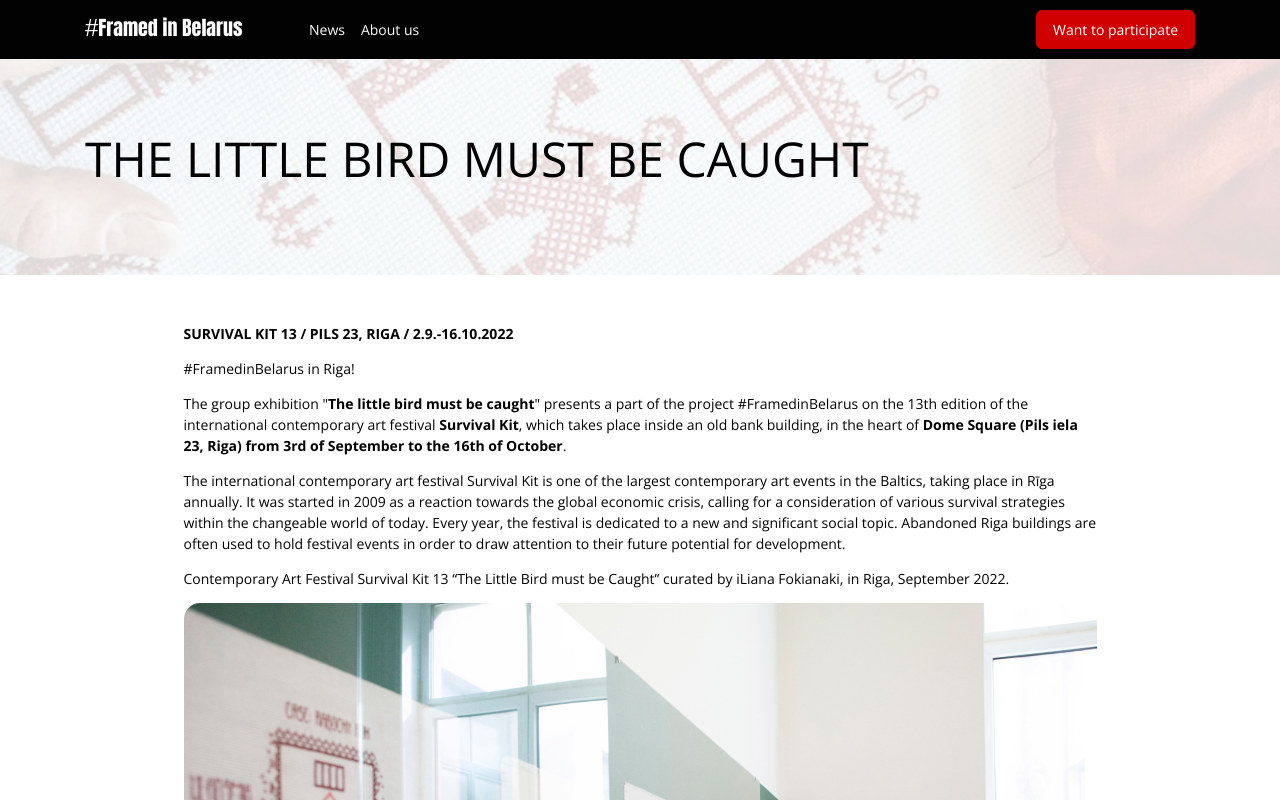
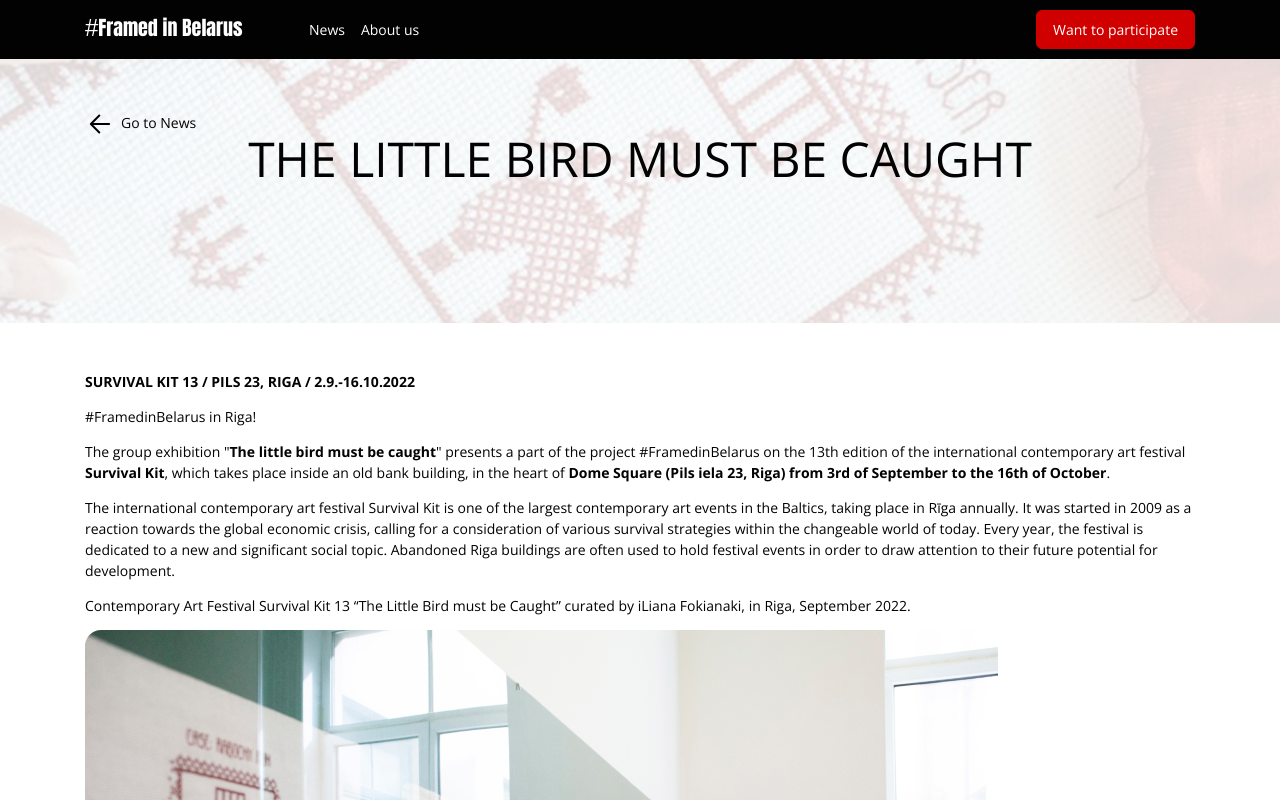
Before and after one commit to davidlipkovic/framed-in-belarus-nuxt, a Nuxt app: page /News/the-little-bird-must-be-caught in a window 1280 px wide. Shown: the top 800 px of the page. Built offline with nearby package versions, Linux system fonts and the light colour scheme.

Commit message:
+ GoToNews

```diff
--- a/lang/en.json
+++ b/lang/en.json
@@ -36,5 +36,6 @@
     "newsPageArticle1Perex": "The group exhibition \"The little bird must be caught\" presents a part of the project #FramedinBelarus on the 13th edition of the international contemporary art festival Survival Kit, which takes place inside an old bank building, in the heart of Dome Square (Pils iela 23, Riga) from 3rd of September to the 16th of October.",
     "newsPageArticle2Title": "STITCHED FREEDOM: “FRAMED IN BELARUS” PROJECT",
     "newsPageArticle2Perex": "Stitchit art group is going to lead a workshop in Riga.",
-    "newsPage1": "On the 1st and 2nd of October at 2 pm EET you are invited to participate in a stitching workshop \"Stitched Freedom: ‘Framed in Belarus’ project\" led by art group \"Stitchit\" – Rufina Bazlova and Sofia Tocar. The workshop is a part of the Survival Kit festival program."
+    "newsPage1": "On the 1st and 2nd of October at 2 pm EET you are invited to participate in a stitching workshop \"Stitched Freedom: ‘Framed in Belarus’ project\" led by art group \"Stitchit\" – Rufina Bazlova and Sofia Tocar. The workshop is a part of the Survival Kit festival program.",
+    "GoToNews" : "Go to News"
 }
--- a/pages/News/News.scss
+++ b/pages/News/News.scss
@@ -1,14 +1,11 @@
 @import "../../assets/style/globalPartials/variables.scss";
 
 
-.News.content {
+.News {
   img {
-    max-width: 440px;
+    max-width: 100%;
     height: auto;
     border-radius: 16px;
-  }
-  img.big {
-    max-width: 100%;
   }
   .images {
     display: grid;
@@ -26,6 +23,18 @@
     }
   }
 }
+a.GoToNews {
+  display: block;
+  height: 1.875rem;
+  padding-left: 2.25rem;
+  padding-top: 0.188rem;
+  position: absolute;
+  top: -0.875rem;
+  font-size: 0.875rem;
+  text-decoration: none;
+  background: url(../../assets/media/img/arrow_back.svg) 0% 0% no-repeat;
+}
+
 @media screen and (min-width: 540px) and (max-width: $br-point-desktop) {
   .Article {
     > * {
@@ -34,7 +43,7 @@
       margin-right: auto;
     }
   }
-  .News.content {
+  .News {
     .images {
       grid-template-columns: 1fr 1fr;
     }
@@ -51,10 +60,12 @@
       }
     }
   }
-  .News.content {
-    width: 57.063rem;
-    .images {
-      grid-template-columns: repeat(2, 440px);
+  .News {
+    .content {
+      width: 57.063rem;
+      .images {
+        grid-template-columns: repeat(2, 440px);
+      }
     }
   }
   .news {
--- a/pages/News/the-little-bird-must-be-caught/index.vue
+++ b/pages/News/the-little-bird-must-be-caught/index.vue
@@ -2,11 +2,18 @@
 
 <template>
   <main class="Content">
-    <article class="news">
-      <h1 class="Title">
-        <span class="content">THE LITTLE BIRD MUST BE CAUGHT</span>
-      </h1>
-      <div class="News content">
+    <article>
+      <div class="Title">
+        <div class="content">
+          <h1 class="content News">THE LITTLE BIRD MUST BE CAUGHT</h1>
+          <nuxt-link
+            to="/News"
+            class="GoToNews">
+            {{ $t('GoToNews') }}
+          </nuxt-link>
+        </div>
+      </div>
+      <div class="content News">
         <p class="b">SURVIVAL KIT 13 / PILS 23, RIGA / 2.9.-16.10.2022</p>
         <p>#FramedinBelarus in Riga!</p>
         <p>The group exhibition "<strong class="b">The little bird must be caught</strong>" presents a part of the project #FramedinBelarus on the 13th edition of the international contemporary art festival <strong class="b">Survival Kit</strong>, which takes place inside an old bank building, in the heart of <strong class="b">Dome Square (Pils iela 23, Riga) from 3rd of September to the 16th of October</strong>. </p>
@@ -16,20 +23,20 @@
         <p>Photo credit: Kristīne Madjare / Latvian Centre for Contemporary Art</p>
         <p>Read more: <a href="https://lcca.lv/en/survival-kit/">lcca.lv</a> / <a href="https://www.facebook.com/survivalkit.lv">Facebook</a> / <a href="https://www.instagram.com/latviancentre4contemporaryart">Instagram</a></p>
         <div class="images">
-          <a href="../../../assets/media/img/news/the-little-bird-must-be-caught/1.jpg" target="_blank" class="preview"><img class="img big" alt="Photo credit: Sergei Shabohin" src="../../../assets/media/img/news/the-little-bird-must-be-caught/1_preview.jpg"></a>
-          <a href="../../../assets/media/img/news/the-little-bird-must-be-caught/2.jpg" target="_blank" class="preview"><img class="img big" alt="Photo credit: Sergei Shabohin" src="../../../assets/media/img/news/the-little-bird-must-be-caught/2_preview.jpg"></a>
-          <a href="../../../assets/media/img/news/the-little-bird-must-be-caught/3.jpg" target="_blank" class="preview"><img class="img big" alt="Photo credit: Sergei Shabohin" src="../../../assets/media/img/news/the-little-bird-must-be-caught/3_preview.jpg"></a>
-          <a href="../../../assets/media/img/news/the-little-bird-must-be-caught/4.jpg" target="_blank" class="preview"><img class="img big" alt="Photo credit: Sergei Shabohin" src="../../../assets/media/img/news/the-little-bird-must-be-caught/4_preview.jpg"></a>
-          <a href="../../../assets/media/img/news/the-little-bird-must-be-caught/5.jpg" target="_blank" class="preview"><img class="img big" alt="Photo credit: Sergei Shabohin" src="../../../assets/media/img/news/the-little-bird-must-be-caught/5_preview.jpg"></a>
-          <a href="../../../assets/media/img/news/the-little-bird-must-be-caught/6.jpg" target="_blank" class="preview"><img class="img big" alt="Photo credit: Sergei Shabohin" src="../../../assets/media/img/news/the-little-bird-must-be-caught/6_preview.jpg"></a>
-          <a href="../../../assets/media/img/news/the-little-bird-must-be-caught/7.jpg" target="_blank" class="preview"><img class="img big" alt="Photo credit: Sergei Shabohin" src="../../../assets/media/img/news/the-little-bird-must-be-caught/7_preview.jpg"></a>
-          <a href="../../../assets/media/img/news/the-little-bird-must-be-caught/8.jpg" target="_blank" class="preview"><img class="img big" alt="Photo credit: Sergei Shabohin" src="../../../assets/media/img/news/the-little-bird-must-be-caught/8_preview.jpg"></a>
-          <a href="../../../assets/media/img/news/the-little-bird-must-be-caught/9.jpg" target="_blank" class="preview"><img class="img big" alt="Photo credit: Sergei Shabohin" src="../../../assets/media/img/news/the-little-bird-must-be-caught/9_preview.jpg"></a>
-          <a href="../../../assets/media/img/news/the-little-bird-must-be-caught/10.jpg" target="_blank" class="preview"><img class="img big" alt="Photo credit: Sergei Shabohin" src="../../../assets/media/img/news/the-little-bird-must-be-caught/10_preview.jpg"></a>
-          <a href="../../../assets/media/img/news/the-little-bird-must-be-caught/11.jpg" target="_blank" class="preview"><img class="img big" alt="Photo credit: Sergei Shabohin" src="../../../assets/media/img/news/the-little-bird-must-be-caught/11_preview.jpg"></a>
-          <a href="../../../assets/media/img/news/the-little-bird-must-be-caught/12.jpg" target="_blank" class="preview"><img class="img big" alt="Photo credit: Sergei Shabohin" src="../../../assets/media/img/news/the-little-bird-must-be-caught/12_preview.jpg"></a>
-          <a href="../../../assets/media/img/news/the-little-bird-must-be-caught/13.jpg" target="_blank" class="preview"><img class="img big" alt="Photo credit: Sergei Shabohin" src="../../../assets/media/img/news/the-little-bird-must-be-caught/13_preview.jpg"></a>
-          <a href="../../../assets/media/img/news/the-little-bird-must-be-caught/14.jpg" target="_blank" class="preview"><img class="img big" alt="Photo credit: Sergei Shabohin" src="../../../assets/media/img/news/the-little-bird-must-be-caught/14_preview.jpg"></a>
+          <a href="../../../assets/media/img/news/the-little-bird-must-be-caught/1.jpg" target="_blank" class="preview"><img class="img" alt="Photo credit: Sergei Shabohin" src="../../../assets/media/img/news/the-little-bird-must-be-caught/1_preview.jpg"></a>
+          <a href="../../../assets/media/img/news/the-little-bird-must-be-caught/2.jpg" target="_blank" class="preview"><img class="img" alt="Photo credit: Sergei Shabohin" src="../../../assets/media/img/news/the-little-bird-must-be-caught/2_preview.jpg"></a>
+          <a href="../../../assets/media/img/news/the-little-bird-must-be-caught/3.jpg" target="_blank" class="preview"><img class="img" alt="Photo credit: Sergei Shabohin" src="../../../assets/media/img/news/the-little-bird-must-be-caught/3_preview.jpg"></a>
+          <a href="../../../assets/media/img/news/the-little-bird-must-be-caught/4.jpg" target="_blank" class="preview"><img class="img" alt="Photo credit: Sergei Shabohin" src="../../../assets/media/img/news/the-little-bird-must-be-caught/4_preview.jpg"></a>
+          <a href="../../../assets/media/img/news/the-little-bird-must-be-caught/5.jpg" target="_blank" class="preview"><img class="img" alt="Photo credit: Sergei Shabohin" src="../../../assets/media/img/news/the-little-bird-must-be-caught/5_preview.jpg"></a>
+          <a href="../../../assets/media/img/news/the-little-bird-must-be-caught/6.jpg" target="_blank" class="preview"><img class="img" alt="Photo credit: Sergei Shabohin" src="../../../assets/media/img/news/the-little-bird-must-be-caught/6_preview.jpg"></a>
+          <a href="../../../assets/media/img/news/the-little-bird-must-be-caught/7.jpg" target="_blank" class="preview"><img class="img" alt="Photo credit: Sergei Shabohin" src="../../../assets/media/img/news/the-little-bird-must-be-caught/7_preview.jpg"></a>
+          <a href="../../../assets/media/img/news/the-little-bird-must-be-caught/8.jpg" target="_blank" class="preview"><img class="img" alt="Photo credit: Sergei Shabohin" src="../../../assets/media/img/news/the-little-bird-must-be-caught/8_preview.jpg"></a>
+          <a href="../../../assets/media/img/news/the-little-bird-must-be-caught/9.jpg" target="_blank" class="preview"><img class="img" alt="Photo credit: Sergei Shabohin" src="../../../assets/media/img/news/the-little-bird-must-be-caught/9_preview.jpg"></a>
+          <a href="../../../assets/media/img/news/the-little-bird-must-be-caught/10.jpg" target="_blank" class="preview"><img class="img" alt="Photo credit: Sergei Shabohin" src="../../../assets/media/img/news/the-little-bird-must-be-caught/10_preview.jpg"></a>
+          <a href="../../../assets/media/img/news/the-little-bird-must-be-caught/11.jpg" target="_blank" class="preview"><img class="img" alt="Photo credit: Sergei Shabohin" src="../../../assets/media/img/news/the-little-bird-must-be-caught/11_preview.jpg"></a>
+          <a href="../../../assets/media/img/news/the-little-bird-must-be-caught/12.jpg" target="_blank" class="preview"><img class="img" alt="Photo credit: Sergei Shabohin" src="../../../assets/media/img/news/the-little-bird-must-be-caught/12_preview.jpg"></a>
+          <a href="../../../assets/media/img/news/the-little-bird-must-be-caught/13.jpg" target="_blank" class="preview"><img class="img" alt="Photo credit: Sergei Shabohin" src="../../../assets/media/img/news/the-little-bird-must-be-caught/13_preview.jpg"></a>
+          <a href="../../../assets/media/img/news/the-little-bird-must-be-caught/14.jpg" target="_blank" class="preview"><img class="img" alt="Photo credit: Sergei Shabohin" src="../../../assets/media/img/news/the-little-bird-must-be-caught/14_preview.jpg"></a>
         </div>
       </div>
     </article>
```
Also changed, not shown: assets/media/img/arrow_back.svg (added).
